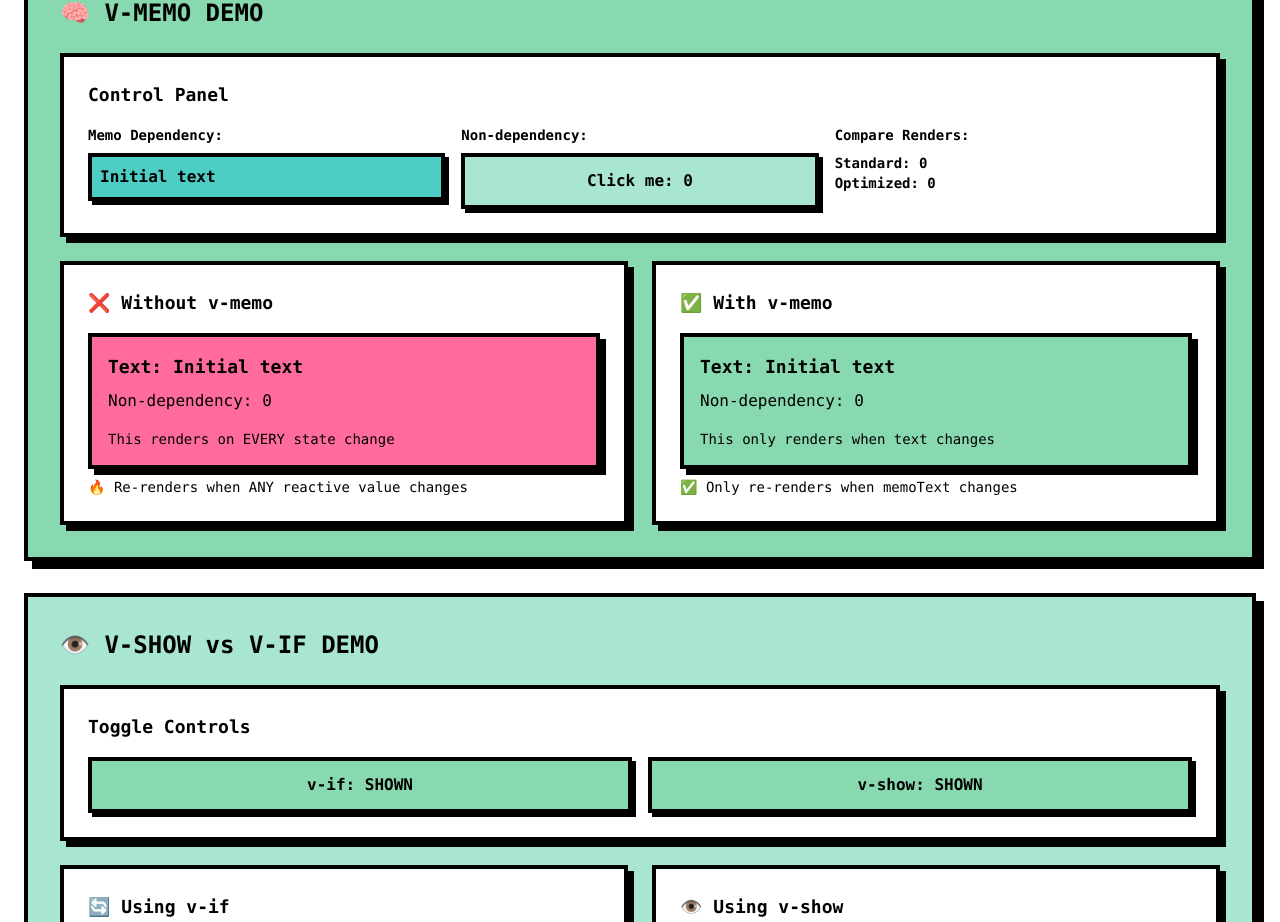
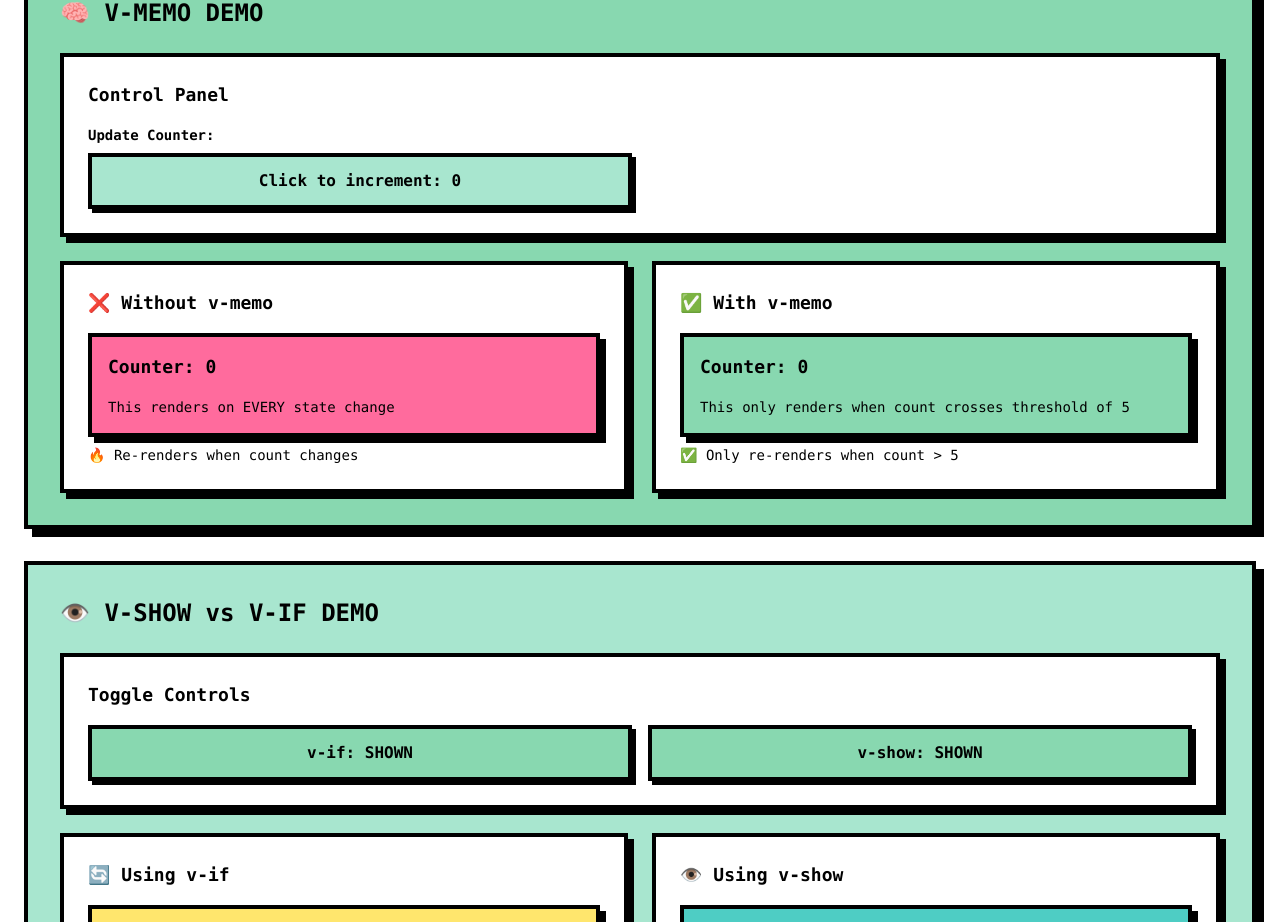
Before and after one commit to jochris15/education-vue-optimization, a Vue app in the folder end/: page /re-render in a window 1280 px wide. Shown: the part 1059-1981 px from the top of the page. Built offline with nearby package versions, Linux system fonts and the light colour scheme.

Commit message:
change memo demo

```diff
--- a/end/src/views/ReRenderDemo.vue
+++ b/end/src/views/ReRenderDemo.vue
@@ -6,10 +6,7 @@ import MountUnmount from "../components/MountUnmount.vue";
 const counter = ref(0);
 
 // v-memo demo
-const memoText = ref('Initial text');
-const nonDependency = ref(0);
-const standardRenderCount = ref(0);
-const memoRenderCount = ref(0);
+const count = ref(0);
 
 // v-show vs v-if demo
 const showVIf = ref(true);
@@ -101,30 +98,15 @@ const vShowMountCount = ref(0);
       <div class="space-y-6">
         <div class="neo-card bg-neo-white">
           <h3 class="text-lg font-bold text-neo-black mb-4">Control Panel</h3>
-          <div class="grid grid-cols-1 md:grid-cols-3 gap-4">
+          <div class="grid grid-cols-1 md:grid-cols-2 gap-4">
             <div>
-              <label class="block text-sm font-bold text-neo-black mb-2">Memo Dependency:</label>
-              <input
-                v-model="memoText"
-                class="neo-button bg-neo-blue text-neo-black w-full p-2"
-                placeholder="Change this text"
-              />
-            </div>
-            <div>
-              <label class="block text-sm font-bold text-neo-black mb-2">Non-dependency:</label>
+              <label class="block text-sm font-bold text-neo-black mb-2">Update Counter:</label>
               <button
-                @click="nonDependency++"
+                @click="count++"
                 class="neo-button bg-neo-purple text-neo-black w-full"
               >
-                Click me: {{ nonDependency }}
+                Click to increment: {{ count }}
               </button>
-            </div>
-            <div>
-              <label class="block text-sm font-bold text-neo-black mb-2">Compare Renders:</label>
-              <div class="text-sm font-bold text-neo-black">
-                Standard: {{ standardRenderCount }}<br>
-                Optimized: {{ memoRenderCount }}
-              </div>
             </div>
           </div>
         </div>
@@ -135,13 +117,12 @@ const vShowMountCount = ref(0);
             <h3 class="text-lg font-bold text-neo-black mb-4">❌ Without v-memo</h3>
             <div class="neo-card bg-neo-pink p-4 text-neo-black">
               <div @vue:render="standardRenderCount++">
-                <p class="text-lg font-bold">Text: {{ memoText }}</p>
-                <p class="mt-2">Non-dependency: {{ nonDependency }}</p>
+                <p class="text-lg font-bold">Counter: {{ count }}</p>
                 <p class="mt-4 text-sm">This renders on EVERY state change</p>
               </div>
             </div>
             <div class="text-sm text-neo-black mt-2">
-              🔥 Re-renders when ANY reactive value changes
+              🔥 Re-renders when count changes
             </div>
           </div>
 
@@ -149,14 +130,13 @@ const vShowMountCount = ref(0);
           <div class="neo-card bg-neo-white">
             <h3 class="text-lg font-bold text-neo-black mb-4">✅ With v-memo</h3>
             <div class="neo-card bg-neo-green p-4 text-neo-black">
-              <div v-memo="[memoText]" @vue:render="memoRenderCount++">
-                <p class="text-lg font-bold">Text: {{ memoText }}</p>
-                <p class="mt-2">Non-dependency: {{ nonDependency }}</p>
-                <p class="mt-4 text-sm">This only renders when text changes</p>
+              <div v-memo="[count > 5]">
+                <p class="text-lg font-bold">Counter: {{ count }}</p>
+                <p class="mt-4 text-sm">This only renders when count crosses threshold of 5</p>
               </div>
             </div>
             <div class="text-sm text-neo-black mt-2">
-              ✅ Only re-renders when memoText changes
+              ✅ Only re-renders when count > 5
             </div>
           </div>
         </div>
```
Also changed, not shown: 1 other file (tests, documents, lock files or other folders).
